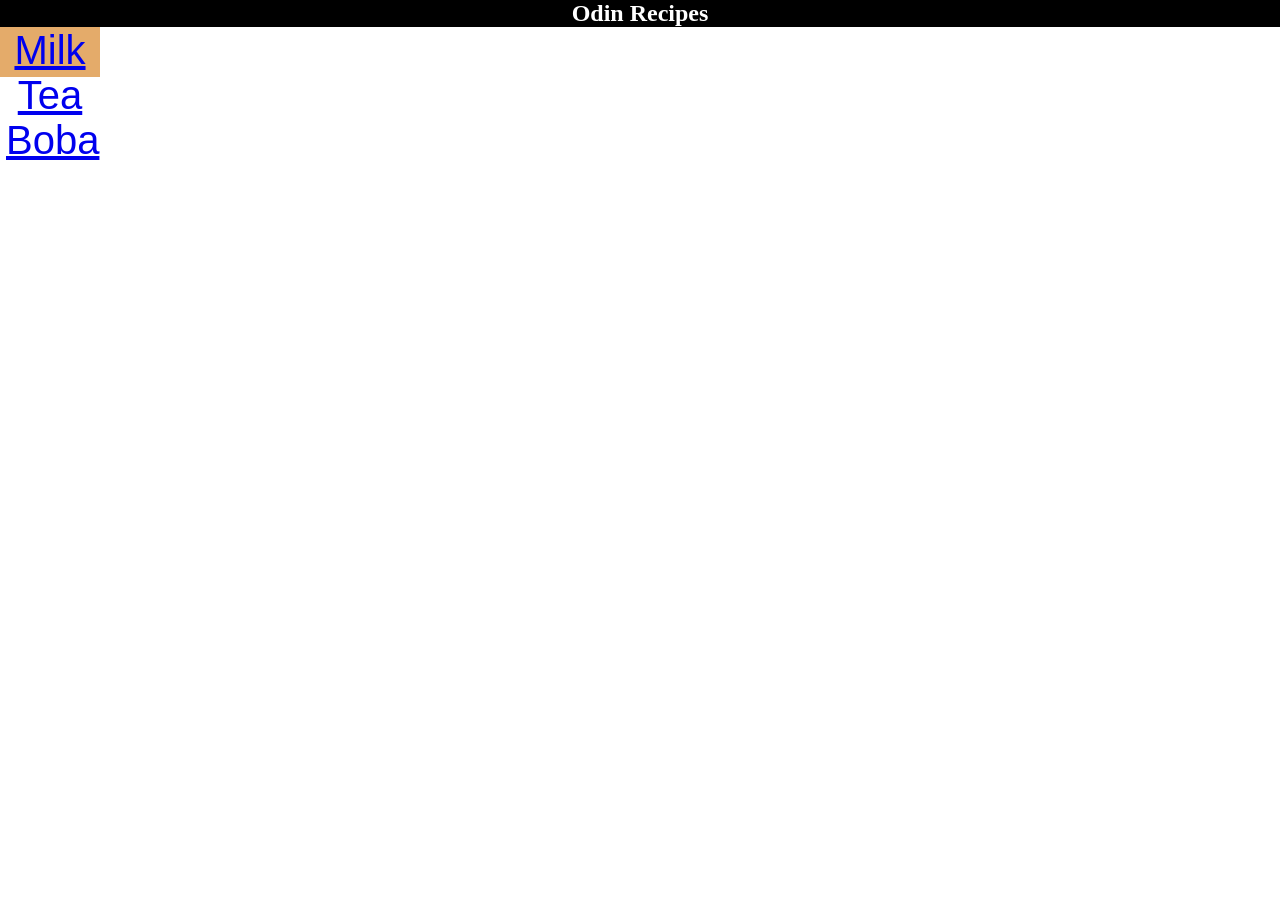
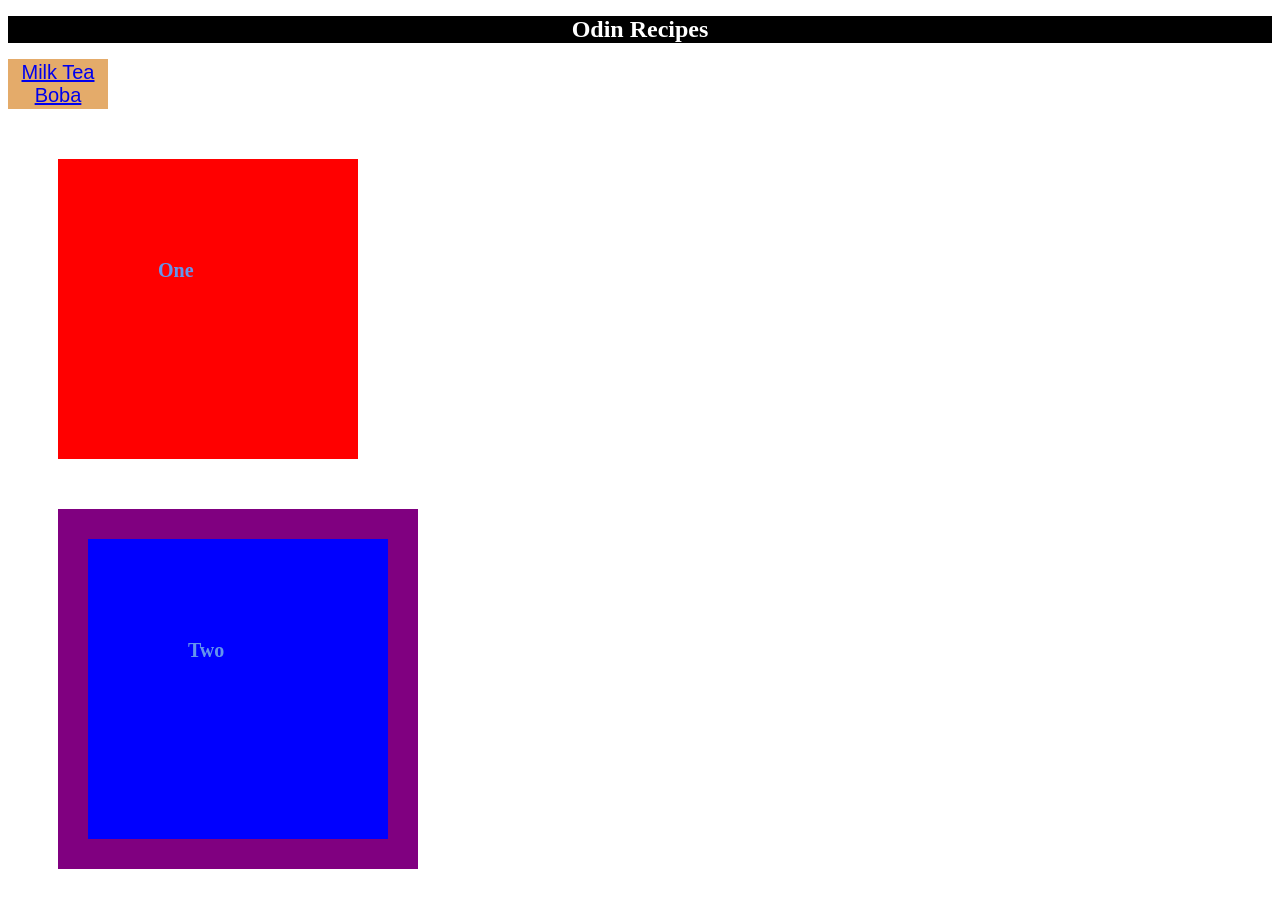
Before and after one commit to brucevan96/odin-recipes-, a plain HTML site: page index.html in a window 1280 px wide. Before the commit the page ends 800 px from the top, so only its background shows below. Drawn offline with Linux system fonts and the light colour scheme.

Commit message:
Adjust CSS

```diff
--- a/index.html
+++ b/index.html
@@ -10,5 +10,7 @@
    <body>
       <h1>Odin Recipes</h1>
       <button><a href="recipes/boba.html">Milk Tea Boba</a></button>
+      <div class="box-one">One</div>
+      <div class="box-two">Two</div>
    </body>
 </html>
--- a/styles.css
+++ b/styles.css
@@ -1,7 +1,24 @@
 * {
    border: 0;
-   margin: 0;
-   font-size: 40px;
+   margin: 100;
+   font-size: 20px;
+}
+
+.box-one {
+   background-color: red;
+   padding: 100px;
+   height: 100px;
+   width: 100px;
+   margin: 50px;
+}
+
+.box-two {
+   background-color: blue;
+   padding: 100px;
+   height: 100px;
+   width: 100px;
+   border: 30px solid purple;
+   margin: 50px;
 }
 
 h1 {
```
